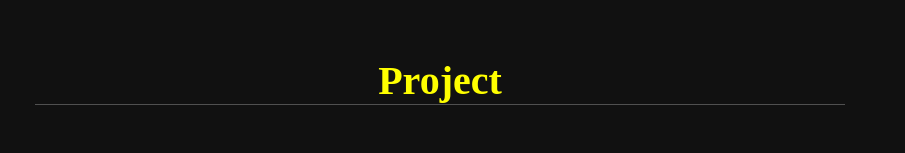
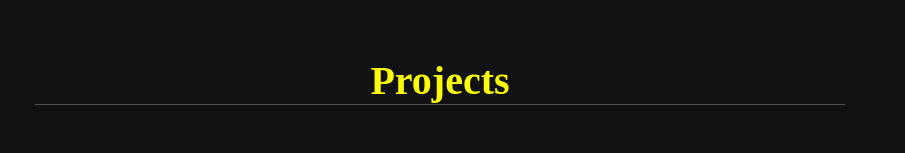
Before and after one commit to padmachilukuri/padma.github.io, a plain HTML site: page index.html in a window 1280 px wide. Shown: the part 1326-1479 px from the top of the page, without its empty margins (375-1280 px from the left). Drawn offline with Linux system fonts and the light colour scheme.

Commit message:
index.html

```diff
--- a/index.html
+++ b/index.html
@@ -87,7 +87,7 @@
 </div>
 </section>
 <section class="Project" id="Project">
-    <h1 class="heading"><span>Project</span></h1>
+    <h1 class="heading"><span>Projects</span></h1>
     <div class="Row">
         <div class="det">
     <h3><span>Role: </span>Team Member</h3>
```
